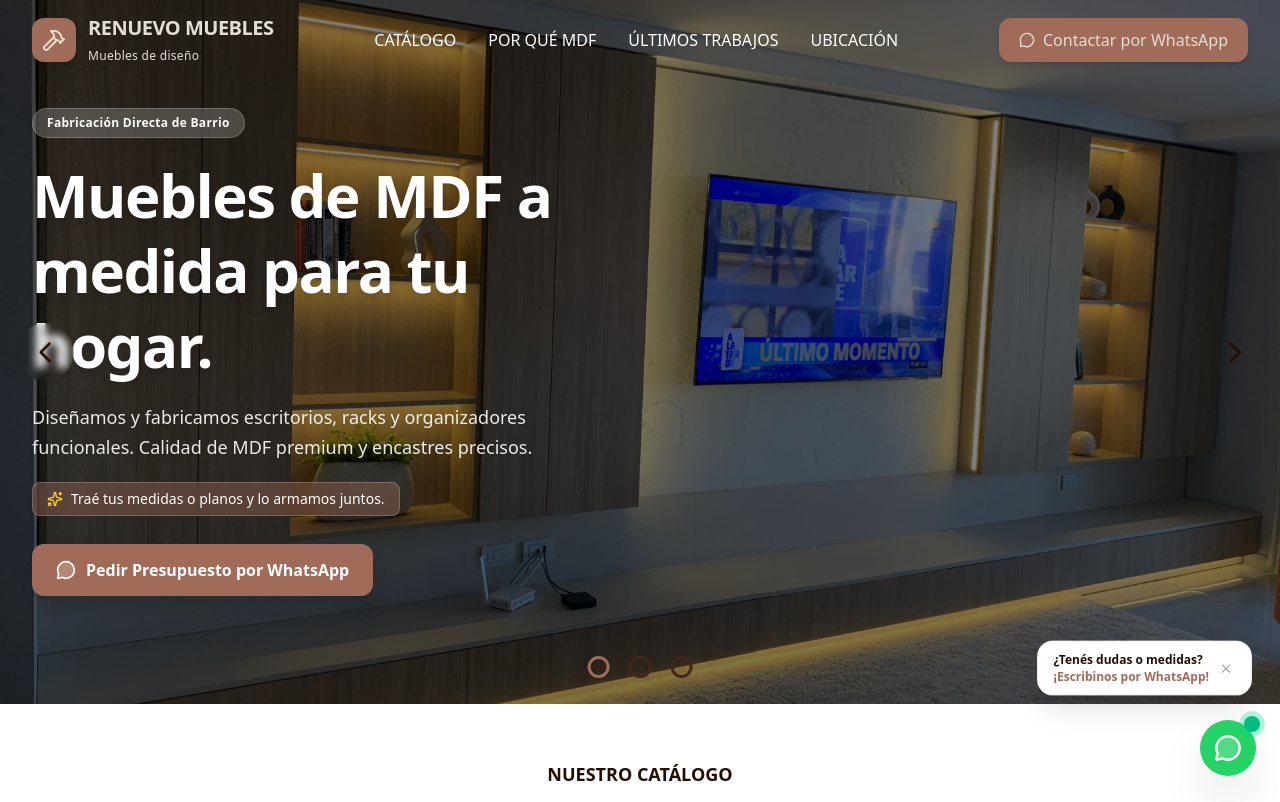
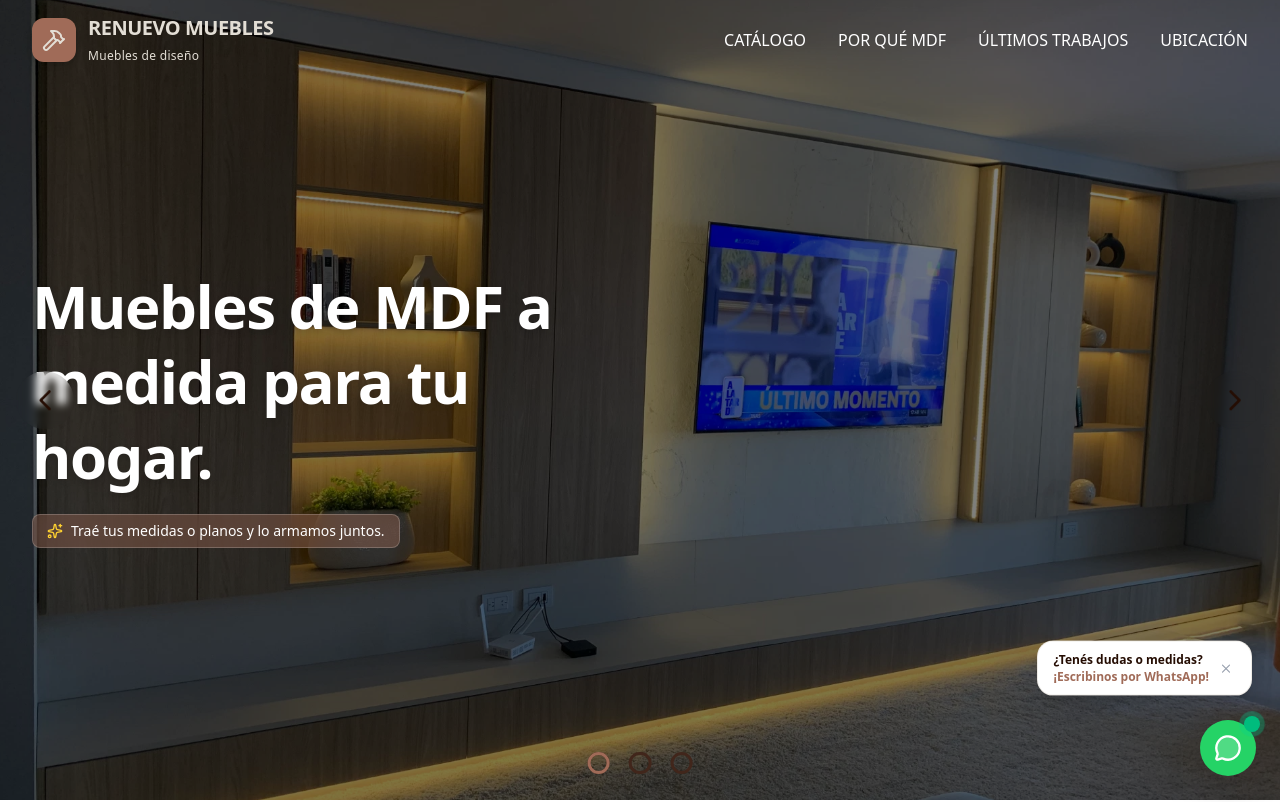
Before and after one commit to fernandezale/RM-Landing-Typescript, a React (Vite) app: page / in a window 1280 px wide. Shown: the top 802 px of the page. Built offline with nearby package versions, Linux system fonts and the light colour scheme.

Commit message:
Quite el boton de whatsapp del navbar, arregle el size en celular

```diff
--- a/src/App.tsx
+++ b/src/App.tsx
@@ -15,7 +15,7 @@ function App() {
 
   return (
     <>
-      <Navbar whatsappNumber={WHATSAPP_NUMBER} />
+      <Navbar />
       <section id="center">
         <Hero whatsappNumber={WHATSAPP_NUMBER} />
         <CategoriesApp/>
--- a/src/components/EmblaCarousel.tsx
+++ b/src/components/EmblaCarousel.tsx
@@ -51,9 +51,9 @@ const EmblaCarousel = (props: PropType) => {
                 {/* Capa oscura de contraste */}
                 <div className="absolute inset-0 bg-black/50 -z-10" />
 
-                <div className="relative z-10 max-w-7xl mx-auto px-4 sm:px-6 lg:px-8 w-full pt-16 sm:pt-0">
-                  <div className="grid grid-cols-1 md:grid-cols-2 gap-8 items-center">
-                    <div className="space-y-4 sm:space-y-5">
+                <div className="relative z-10 max-w-7xl mx-auto px-4 sm:px-6 lg:px-8 w-full pt-16 sm:pt-0 pb-12 sm:pb-16">
+                  <div className="grid grid-cols-1 md:grid-cols-2 gap-8 items-end">
+                    <div className="space-y-4 sm:space-y-5 pt-12 sm:pt-20">
                       <AnimatePresence mode="wait">
                         {isActive && (
                           <motion.div
@@ -66,15 +66,7 @@ const EmblaCarousel = (props: PropType) => {
                             }}
                             className="space-y-4 sm:space-y-5"
                           >
-                            {/* Distintivo / Etiqueta animada */}
-                            <motion.div
-                              initial={{ opacity: 0, x: 40 }}
-                              animate={{ opacity: 1, x: 0 }}
-                              transition={{ duration: 0.7, delay: 0.1 }}
-                              className="inline-flex items-center space-x-2 bg-white/20 backdrop-blur-md text-white px-3.5 py-1.5 rounded-full text-xs font-semibold tracking-wide border border-white/20"
-                            >
-                              <span>{heroSlide.distintivo}</span>
-                            </motion.div>
+
 
                             {/* Título Principal animado */}
                             <motion.h1
@@ -85,16 +77,6 @@ const EmblaCarousel = (props: PropType) => {
                             >
                               {heroSlide.titulo}
                             </motion.h1>
-
-                            {/* Descripción del Slide */}
-                            <motion.p
-                              initial={{ opacity: 0, x: 50 }}
-                              animate={{ opacity: 1, x: 0 }}
-                              transition={{ duration: 0.8, delay: 0.3 }}
-                              className="text-sm sm:text-lg text-white/90 leading-relaxed font-normal max-w-xl drop-shadow-xs"
-                            >
-                              {heroSlide.descripcion}
-                            </motion.p>
 
                             {/* Insignia / Texto Destacado */}
                             <motion.div
@@ -107,25 +89,7 @@ const EmblaCarousel = (props: PropType) => {
                               <span>{heroSlide.textoDestacado}</span>
                             </motion.div>
 
-                            {/* Botón CTA por WhatsApp */}
-                            {whatsappNumber && (
-                              <motion.div
-                                initial={{ opacity: 0, x: 50 }}
-                                animate={{ opacity: 1, x: 0 }}
-                                transition={{ duration: 0.8, delay: 0.5 }}
-                                className="pt-2"
-                              >
-                                <a
-                                  href={`https://wa.me/${whatsappNumber}?text=${encodeURIComponent(`¡Hola! Quisiera solicitar presupuesto sobre: ${heroSlide.titulo}`)}`}
-                                  target="_blank"
-                                  rel="noopener noreferrer"
-                                  className="inline-flex items-center space-x-2.5 bg-brand-accent hover:bg-[#885442] text-white px-5 py-3 sm:px-6 sm:py-3.5 rounded-xl font-bold transition-all shadow-lg hover:shadow-xl hover:scale-105 active:scale-95 text-sm sm:text-base"
-                                >
-                                  <MessageCircle className="w-5 h-5 fill-white/20" />
-                                  <span>Pedir Presupuesto por WhatsApp</span>
-                                </a>
-                              </motion.div>
-                            )}
+
                           </motion.div>
                         )}
                       </AnimatePresence>
--- a/src/components/Navbar.tsx
+++ b/src/components/Navbar.tsx
@@ -1,14 +1,10 @@
 import { useState } from 'react';
-import { Hammer, MessageCircle, Menu, X } from 'lucide-react';
+import { Hammer, Menu, X } from 'lucide-react';
 
-interface NavbarProps {
-  whatsappNumber: string;
-}
 
-const Navbar = ({ whatsappNumber }: NavbarProps) => {
+const Navbar = () => {
 
     const [mobileMenuOpen, setMobileMenuOpen] = useState(false);
-    const whatsappUrl = `https://wa.me/${whatsappNumber}?text=${encodeURIComponent('¡Hola! Quisiera realizar una consulta sobre sus muebles de MDF a medida.')}`;
 
     return (
     <header className="absolute top-0 left-0 w-full z-50 bg-transparent text-white transition-all duration-300">
@@ -33,17 +29,6 @@ const Navbar = ({ whatsappNumber }: NavbarProps) => {
             <a href="#ubicacion" className="hover:text-brand-accent transition-colors">UBICACIÓN</a>
           </nav>
 
-          <div className="hidden md:flex items-center">
-            <a
-              href={whatsappUrl}
-              target="_blank"
-              rel="noopener noreferrer"
-              className="inline-flex items-center space-x-2 bg-brand-accent hover:bg-[#885442] text-brand-light px-5 py-2.5 rounded-xl font-medium transition-all shadow-md"
-            >
-              <MessageCircle className="w-4 h-4" />
-              <span>Contactar por WhatsApp</span>
-            </a>
-          </div>
 
           <div className="md:hidden">
             <button
@@ -63,15 +48,6 @@ const Navbar = ({ whatsappNumber }: NavbarProps) => {
           <a href="#nosotros" onClick={() => setMobileMenuOpen(false)} className="block px-3 py-2 text-base font-medium hover:text-brand-accent">Por qué MDF</a>
           <a href="#ultimos-trabajos" onClick={() => setMobileMenuOpen(false)} className="block px-3 py-2 text-base font-medium hover:text-brand-accent">Últimos Trabajos</a>
           <a href="#ubicacion" onClick={() => setMobileMenuOpen(false)} className="block px-3 py-2 text-base font-medium hover:text-brand-accent">Ubicación</a>
-          <a
-            href={whatsappUrl}
-            target="_blank"
-            rel="noopener noreferrer"
-            className="w-full flex items-center justify-center space-x-2 bg-brand-accent text-brand-light px-4 py-3 rounded-xl font-semibold shadow"
-          >
-            <MessageCircle className="w-5 h-5" />
-            <span>Contactar por WhatsApp</span>
-          </a>
         </div>
       )}
     </header>
--- a/src/css/embla.css
+++ b/src/css/embla.css
@@ -2,16 +2,11 @@
   max-width: 100%;
   margin: auto;
   position: relative; /* Convierte al contenedor principal en la referencia de posicionamiento */
-  --slide-height: 38rem;
+  --slide-height: 100dvh;
   --slide-spacing: 1rem;
   --slide-size: 100%;
 }
 
-@media (min-width: 640px) {
-  .embla {
-    --slide-height: 44rem;
-  }
-}
 
 .embla__viewport {
   overflow: hidden;
```
